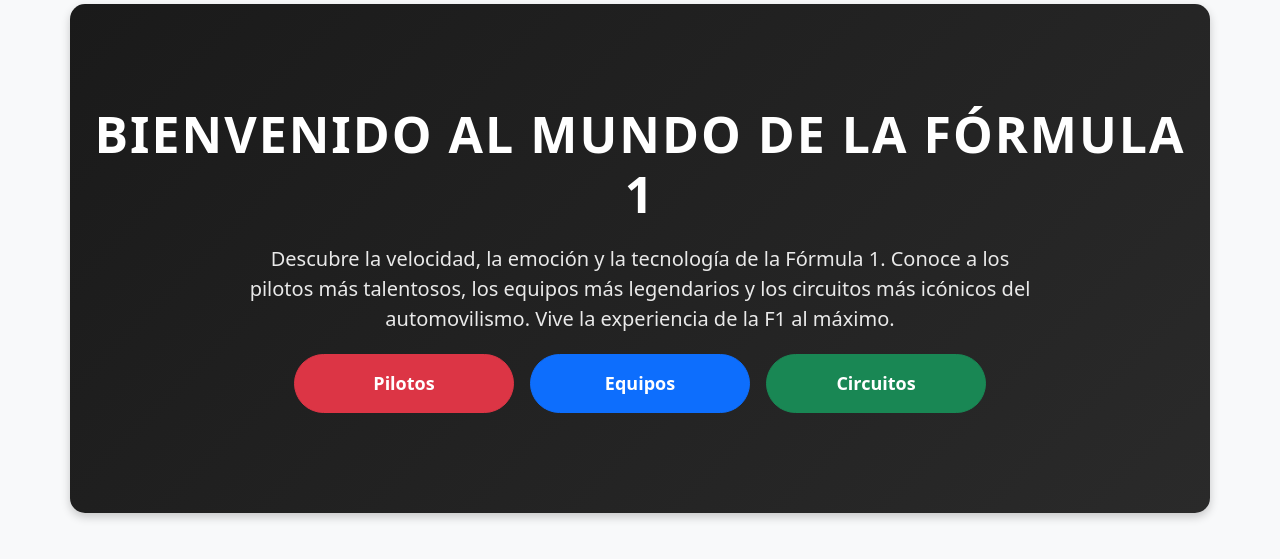
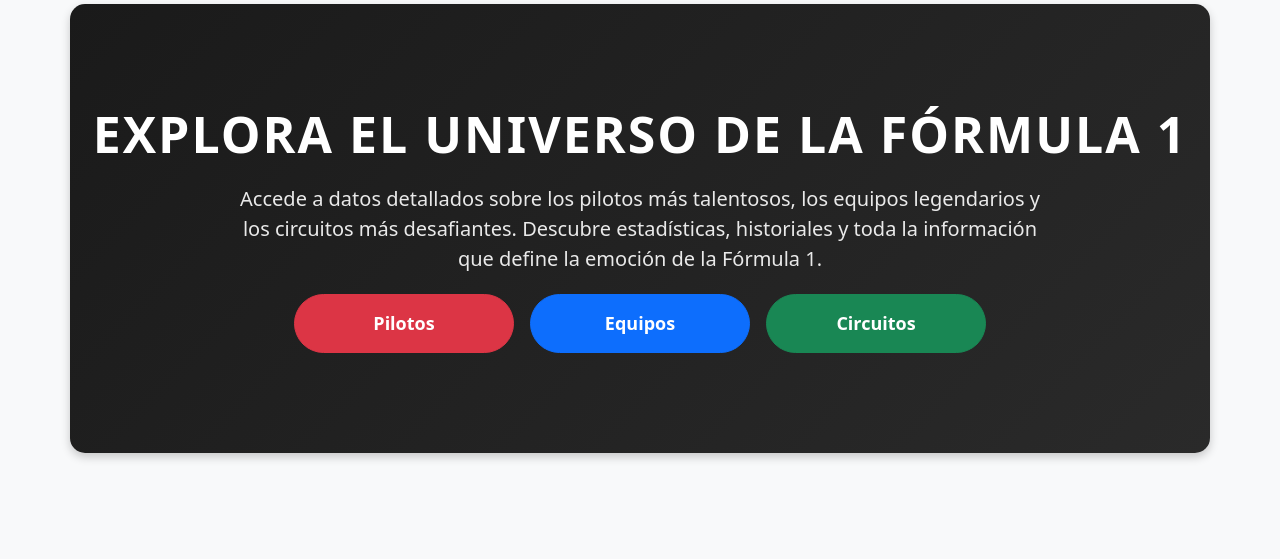
Before and after one commit to Oriol-Farras/F1_Project, a Django app: page / in a window 1280 px wide. Shown: the part 76-635 px from the top of the page. Run offline with Django 5.2, Linux system fonts and the light colour scheme.

Commit message:
feat(home): improve hero section content for better clarity

```diff
--- a/f1/templates/home.html
+++ b/f1/templates/home.html
@@ -73,8 +73,8 @@
         </div>
     </nav>
     <div class="container hero-section">
-        <h1>Bienvenido al mundo de la Fórmula 1</h1>
-        <p>Descubre la velocidad, la emoción y la tecnología de la Fórmula 1. Conoce a los pilotos más talentosos, los equipos más legendarios y los circuitos más icónicos del automovilismo. Vive la experiencia de la F1 al máximo.</p>
+        <h1>Explora el Universo de la Fórmula 1</h1>
+        <p>Accede a datos detallados sobre los pilotos más talentosos, los equipos legendarios y los circuitos más desafiantes. Descubre estadísticas, historiales y toda la información que define la emoción de la Fórmula 1.</p>
         <div class="d-flex justify-content-center gap-3">
             <a href="#" class="btn btn-danger btn-custom">Pilotos</a>
             <a href="#" class="btn btn-primary btn-custom">Equipos</a>
```
